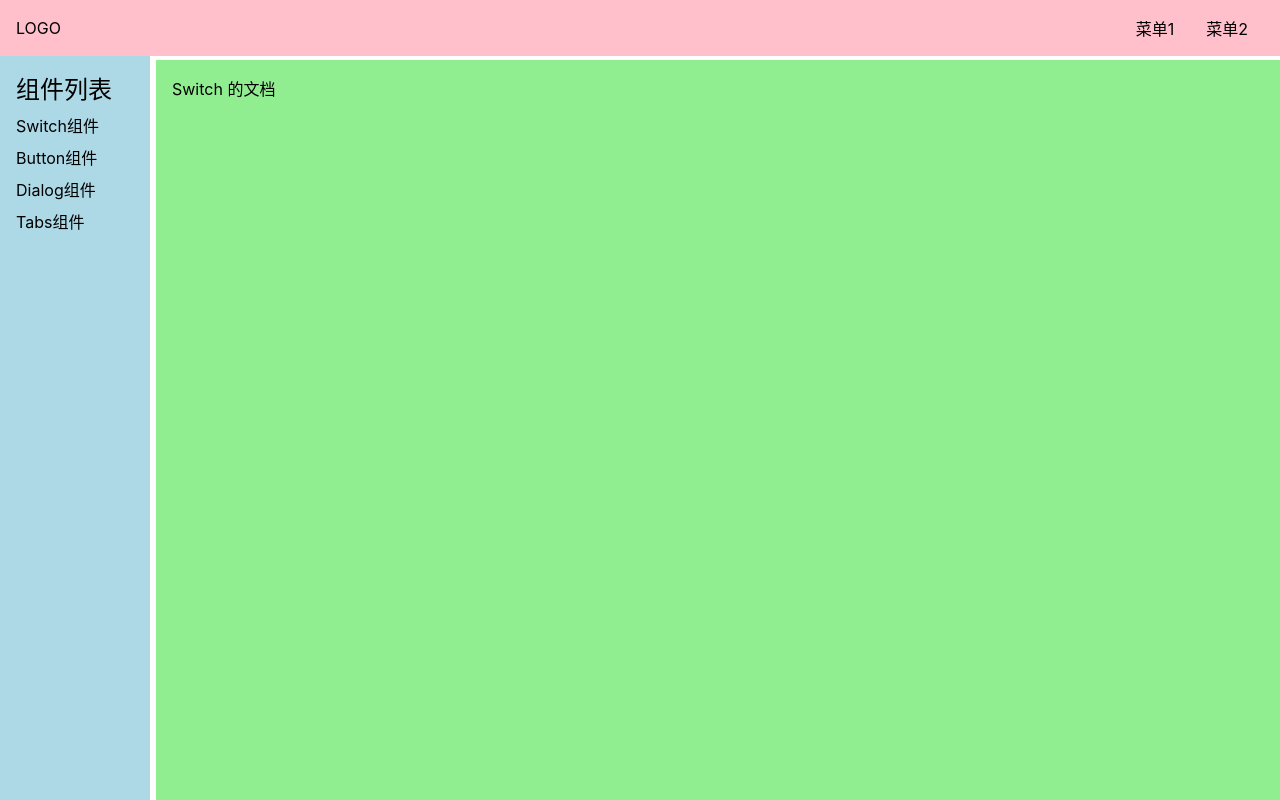
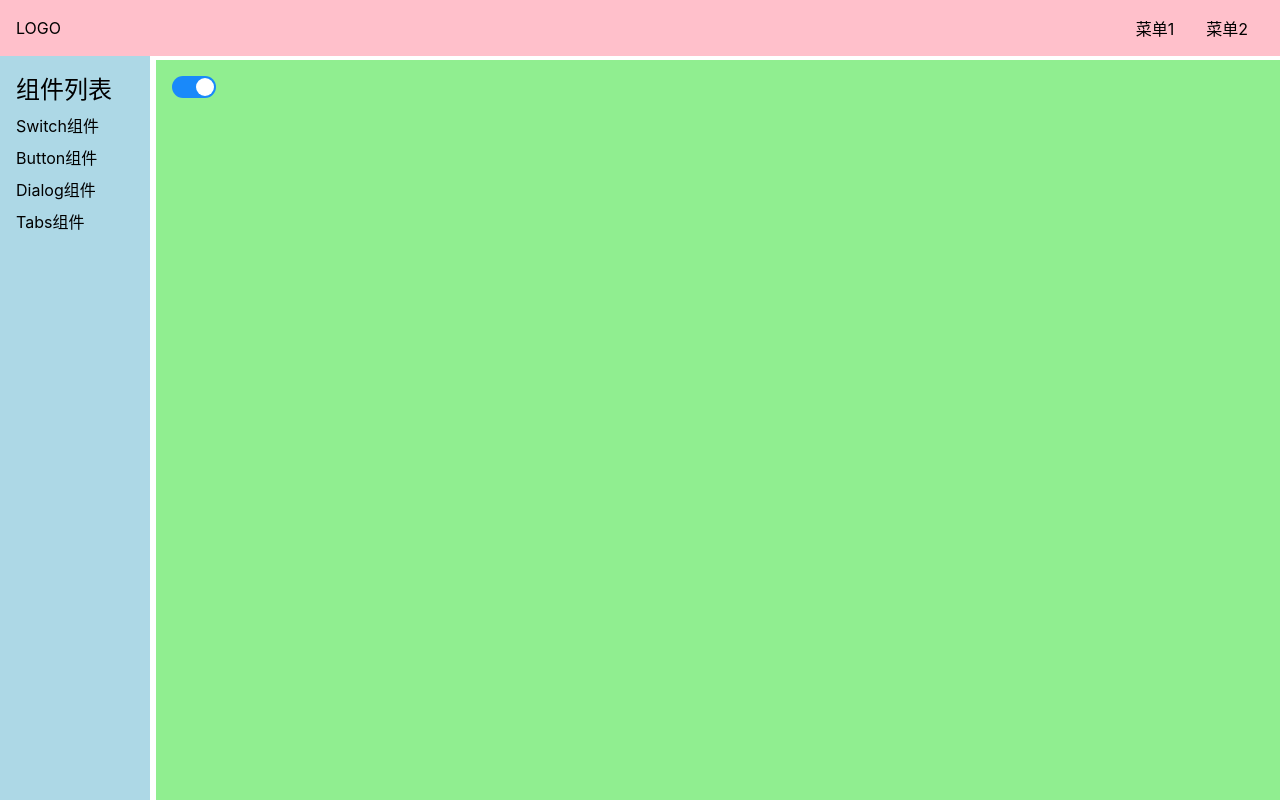
Before and after one commit to xiaoxiaoikhoudvan/xiaoUIF, a Vue app: page /#/doc/switch in a window 1280 px wide. Built offline with nearby package versions, Linux system fonts and the light colour scheme.

Commit message:
暂时完成switch

```diff
--- a/src/components/SwitchTool.vue
+++ b/src/components/SwitchTool.vue
@@ -1,5 +1,16 @@
 <template>
     <div>
-        <p>Switch 的文档</p>
+        <Switch v-model:value="bool" />
     </div>
 </template>
+<script lang="ts">
+import Switch from '../lib/Switch.vue'
+import {ref} from 'vue'
+export default{
+    components:{Switch},
+    setup(){
+        const bool = ref(true)
+        return {bool}
+    }
+}
+</script>
--- /dev/null
+++ b/src/lib/Switch.vue
@@ -0,0 +1,47 @@
+<template>
+    <button @click="toggle" :class="{checked:value}">
+        <span></span>
+    </button>
+</template>
+<script lang="ts">
+import { ref } from "vue";
+export default{
+    props:{
+            value:Boolean
+    },
+    setup(props,context){
+        const toggle = ()=>{
+            context.emit('update:value',!props.value)
+        }
+        return {toggle}
+    }
+}
+</script>
+<style lang="scss" scoped>
+    $h: 22px;
+    $h2: $h - 4px;
+    button{
+        height: $h;
+        width: $h * 2;
+        border: none;
+        background: grey;
+        border-radius: $h / 2;
+        position: relative;
+        > span {
+            position: absolute;
+            top: 2px;
+            left: 2px;
+            height: $h2;
+            width: $h2;
+            background: white;
+            border-radius: $h2 /2;
+            transition: all 250ms;
+        }
+        &.checked {
+            background: #1989FA
+        }
+        &.checked > span{
+            left: calc(100% - #{$h2} - 2px);
+        }
+    }
+</style>
```
